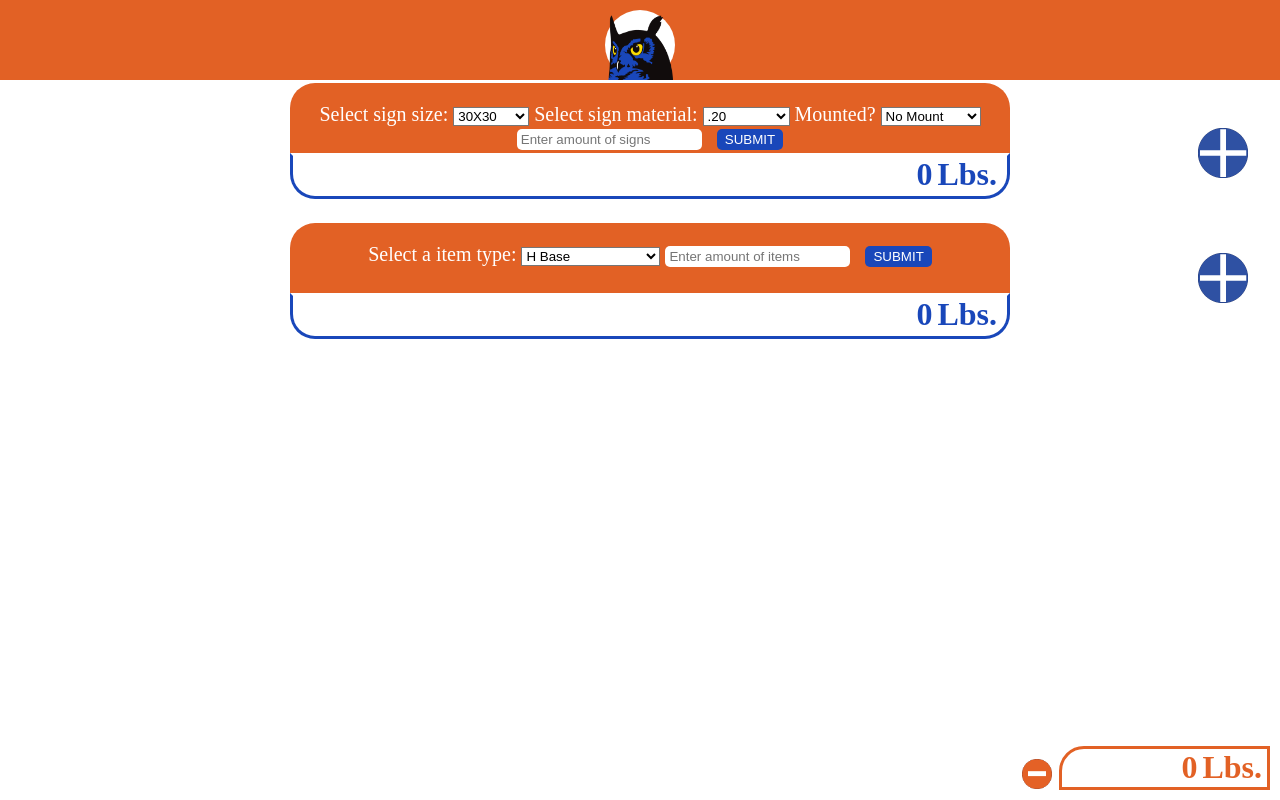
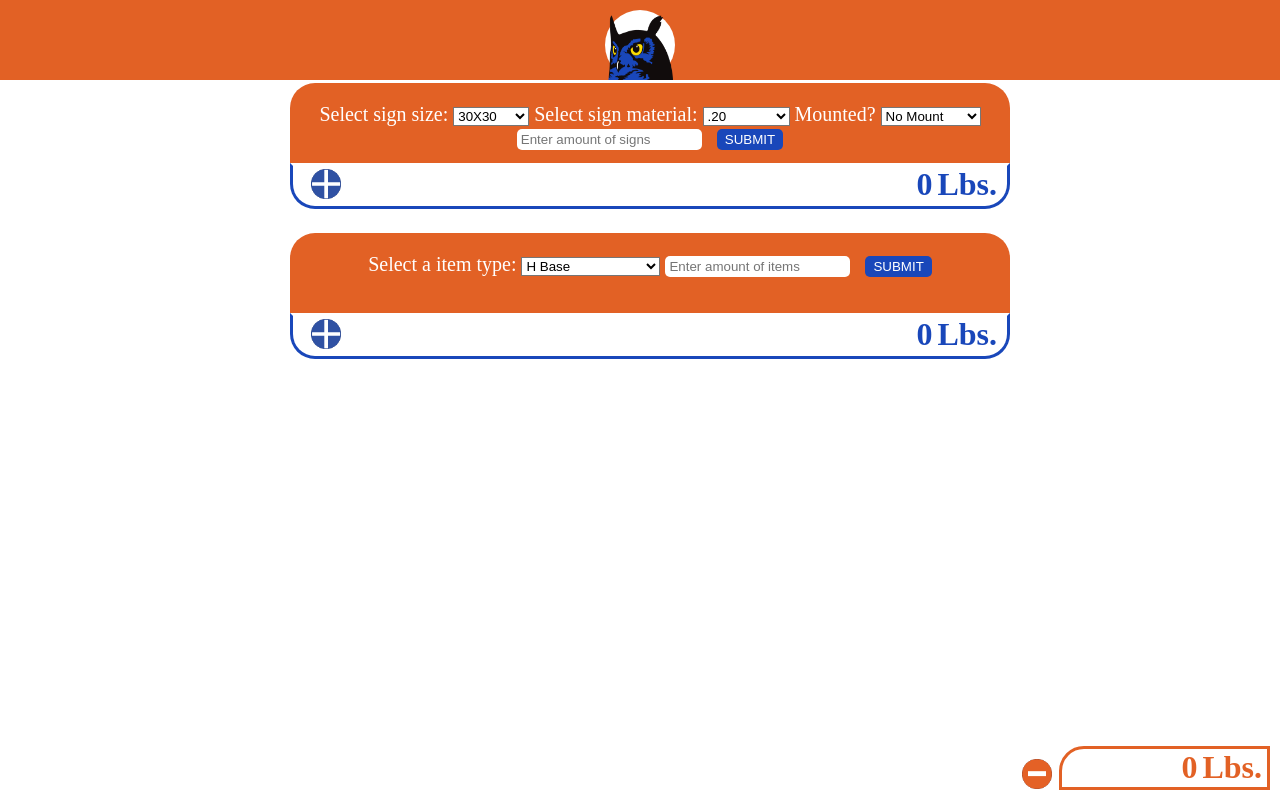
Before and after one commit to MikeTheFyke/Owl-Site, a plain HTML site: page index.html in a window 1280 px wide. Drawn offline with Linux system fonts and the light colour scheme.

Commit message:
Moved plus button with weight containers

```diff
--- a/index.html
+++ b/index.html
@@ -65,11 +65,12 @@
         <div id="weightOutputContainer">
             <h1 id="totalWeightText">Lbs.</h1>
             <h1 id="totalWeight">0</h1>
+        <!-- Plus sign weight to total Container -->
+            <div id="plusContainer">
+                <button id="plusButton" onclick="totalWeightAdd()"><img id="plus" src="./images/plus.png"></button>
+            </div>
         </div>
-        <!-- Plus sign weight to total Container -->
-        <div id="plusContainer">
-            <button id="plusButton" onclick="totalWeightAdd()"><img id="plus" src="./images/plus.png"></button>
-        </div>
+
     </div>
 <!-- Item Weight Calculator -->
     <div id="materialWeightContainer">
@@ -97,10 +98,10 @@
         <div id="materialWeightOutputContainer">
             <h1 id="materialTotalWeightText">Lbs.</h1>
             <h1 id="materialTotalWeight">0</h1>
-        </div>
         <!-- Plus sign weight to total Container -->
-        <div id="plusItemContainer">
-            <button id="plusItemButton" onclick="itemWeightAdd()"><img id="plus" src="./images/plus.png"></button>
+            <div id="plusItemContainer">
+                <button id="plusItemButton" onclick="itemWeightAdd()"><img id="plus" src="./images/plus.png"></button>
+            </div>
         </div>
     </div>
 
--- a/styles/materialStyles.css
+++ b/styles/materialStyles.css
@@ -5,7 +5,7 @@
 }
 #materialWeightInputContainer{
     width: 700px;
-    height: 30px;
+    height: 40px;
     padding: 20px 10px;
     border-top-left-radius: 25px;
     border-top-right-radius: 25px;
@@ -53,14 +53,10 @@
 }
 
 #plusItemContainer{
-    position: absolute;
-    right: 40px;
-    top: 175px;
-    width: 50px;
-    height: 50px;
+    width: 30px;
+    height: 30px;
     text-align: center;
-    float: right;
-    margin-top: 75px;
+    float: left;
     background-color: transparent;
     border-color: transparent;
     outline: none;
@@ -73,6 +69,6 @@
 }
 
 #plus{
-    width: 50px;
-    height: 50px;
+    width: 30px;
+    height: 30px;
 }
--- a/styles/styles.css
+++ b/styles/styles.css
@@ -35,7 +35,7 @@ body{
 }
 #weightInputContainer{
     width: 700px;
-    height: 30px;
+    height: 40px;
     padding: 20px 10px;
     border-top-left-radius: 25px;
     border-top-right-radius: 25px;
@@ -101,6 +101,15 @@ body{
     float: right;
 }
 
+#plusContainer{
+    height: 30px;
+    text-align: center;
+    float: left;
+    background-color: transparent;
+    border-color: transparent;
+    outline: none;
+}
+
 #plusButton{
     background-color: transparent;
     border-color: transparent;
@@ -108,8 +117,8 @@ body{
 }
 
 #plus{
-    width: 50px;
-    height: 50px;
+    width: 30px;
+    height: 30px;
 }
 
 #minusButton{
@@ -124,31 +133,6 @@ body{
 #minus{
     width: 30px;
     height: 30px;
-}
-
-#plusContainer{
-    position: absolute;
-    right: 40px;
-    top: 50px;
-    width: 50px;
-    height: 50px;
-    text-align: center;
-    float: right;
-    margin-top: 75px;
-    background-color: transparent;
-    border-color: transparent;
-    outline: none;
-}
-
-#plusSign{
-    width: 50px;
-    height: 50px;
-    border-radius: 25px;
-    padding: 0px;
-    background-color: #1947BA;
-    color: white;
-    font-size: 40px;
-    outline: none;
 }
 
 #totalWeightContainer{
```
